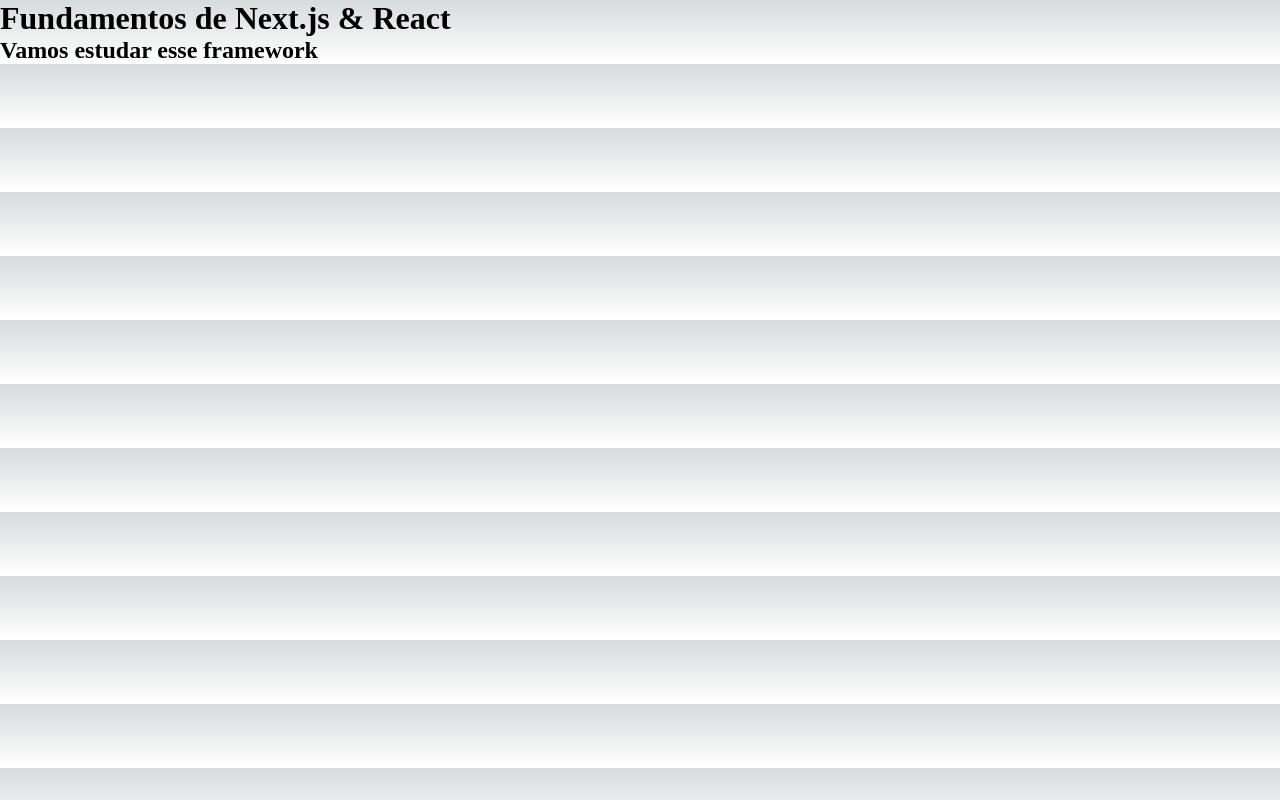
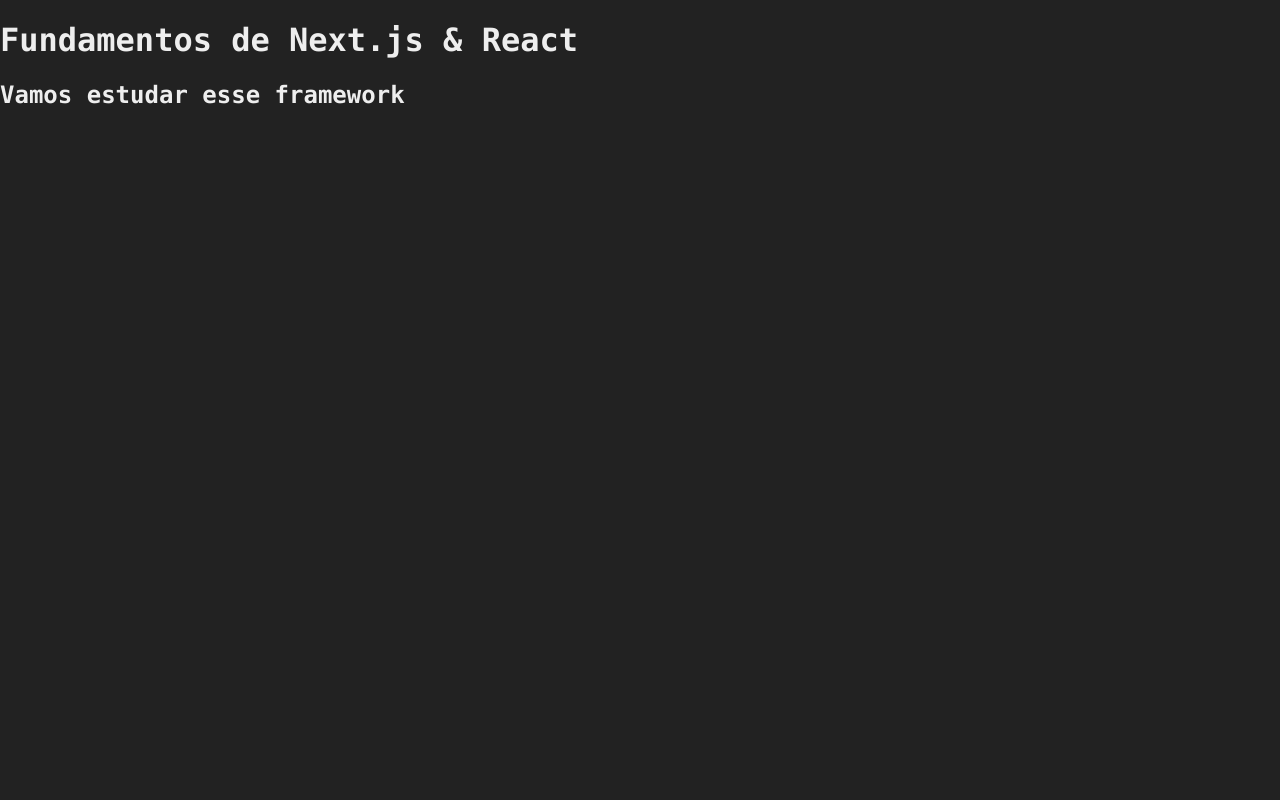
Before and after one commit to eric-moniz/projetos-react-udemy, a Next.js app in the folder aulao-nextjs/fundamentos/: page / in a window 1280 px wide. Built offline with nearby package versions, Linux system fonts and the light colour scheme.

Commit message:
aula 90 - CSS Global

```diff
--- a/aulao-nextjs/fundamentos/src/pages/_app.jsx
+++ b/aulao-nextjs/fundamentos/src/pages/_app.jsx
@@ -1,5 +1,6 @@
-import '@/styles/globals.css'
+import '@/styles/globals.css';
+import '@/styles/app.css';
 
 export default function App({ Component, pageProps }) {
-  return <Component {...pageProps} />
+    return <Component {...pageProps} />;
 }
--- /dev/null
+++ b/aulao-nextjs/fundamentos/src/styles/app.css
@@ -0,0 +1,14 @@
+:root {
+    --font-mono: ui-monospace, Menlo, Monaco, 'Cascadia Mono', 'Segoe UI Mono',
+        'Roboto Mono', 'Oxygen Mono', 'Ubuntu Monospace', 'Source Code Pro',
+        'Fira Mono', 'Droid Sans Mono', 'Courier New', monospace;
+}
+
+html,
+body {
+    padding: 0;
+    margin: 0;
+    background-color: #222;
+    color: #eee;
+    font-family: var(--font-mono);
+}
--- a/aulao-nextjs/fundamentos/src/styles/globals.css
+++ b/aulao-nextjs/fundamentos/src/styles/globals.css
@@ -1,107 +1,21 @@
 :root {
-  --max-width: 1100px;
-  --border-radius: 12px;
-  --font-mono: ui-monospace, Menlo, Monaco, 'Cascadia Mono', 'Segoe UI Mono',
-    'Roboto Mono', 'Oxygen Mono', 'Ubuntu Monospace', 'Source Code Pro',
-    'Fira Mono', 'Droid Sans Mono', 'Courier New', monospace;
-
-  --foreground-rgb: 0, 0, 0;
-  --background-start-rgb: 214, 219, 220;
-  --background-end-rgb: 255, 255, 255;
-
-  --primary-glow: conic-gradient(
-    from 180deg at 50% 50%,
-    #16abff33 0deg,
-    #0885ff33 55deg,
-    #54d6ff33 120deg,
-    #0071ff33 160deg,
-    transparent 360deg
-  );
-  --secondary-glow: radial-gradient(
-    rgba(255, 255, 255, 1),
-    rgba(255, 255, 255, 0)
-  );
-
-  --tile-start-rgb: 239, 245, 249;
-  --tile-end-rgb: 228, 232, 233;
-  --tile-border: conic-gradient(
-    #00000080,
-    #00000040,
-    #00000030,
-    #00000020,
-    #00000010,
-    #00000010,
-    #00000080
-  );
-
-  --callout-rgb: 238, 240, 241;
-  --callout-border-rgb: 172, 175, 176;
-  --card-rgb: 180, 185, 188;
-  --card-border-rgb: 131, 134, 135;
-}
-
-@media (prefers-color-scheme: dark) {
-  :root {
-    --foreground-rgb: 255, 255, 255;
-    --background-start-rgb: 0, 0, 0;
-    --background-end-rgb: 0, 0, 0;
-
-    --primary-glow: radial-gradient(rgba(1, 65, 255, 0.4), rgba(1, 65, 255, 0));
-    --secondary-glow: linear-gradient(
-      to bottom right,
-      rgba(1, 65, 255, 0),
-      rgba(1, 65, 255, 0),
-      rgba(1, 65, 255, 0.3)
-    );
-
-    --tile-start-rgb: 2, 13, 46;
-    --tile-end-rgb: 2, 5, 19;
-    --tile-border: conic-gradient(
-      #ffffff80,
-      #ffffff40,
-      #ffffff30,
-      #ffffff20,
-      #ffffff10,
-      #ffffff10,
-      #ffffff80
-    );
-
-    --callout-rgb: 20, 20, 20;
-    --callout-border-rgb: 108, 108, 108;
-    --card-rgb: 100, 100, 100;
-    --card-border-rgb: 200, 200, 200;
-  }
-}
-
-* {
-  box-sizing: border-box;
-  padding: 0;
-  margin: 0;
+    --font-mono: ui-monospace, Menlo, Monaco, 'Cascadia Mono', 'Segoe UI Mono',
+        'Roboto Mono', 'Oxygen Mono', 'Ubuntu Monospace', 'Source Code Pro',
+        'Fira Mono', 'Droid Sans Mono', 'Courier New', monospace;
 }
 
 html,
 body {
-  max-width: 100vw;
-  overflow-x: hidden;
-}
-
-body {
-  color: rgb(var(--foreground-rgb));
-  background: linear-gradient(
-      to bottom,
-      transparent,
-      rgb(var(--background-end-rgb))
-    )
-    rgb(var(--background-start-rgb));
+    padding: 0;
+    margin: 0;
+    font-family: var(--font-mono);
 }
 
 a {
-  color: inherit;
-  text-decoration: none;
+    color: inherit;
+    text-decoration: none;
 }
 
-@media (prefers-color-scheme: dark) {
-  html {
-    color-scheme: dark;
-  }
+* {
+    box-sizing: border-box;
 }
```
